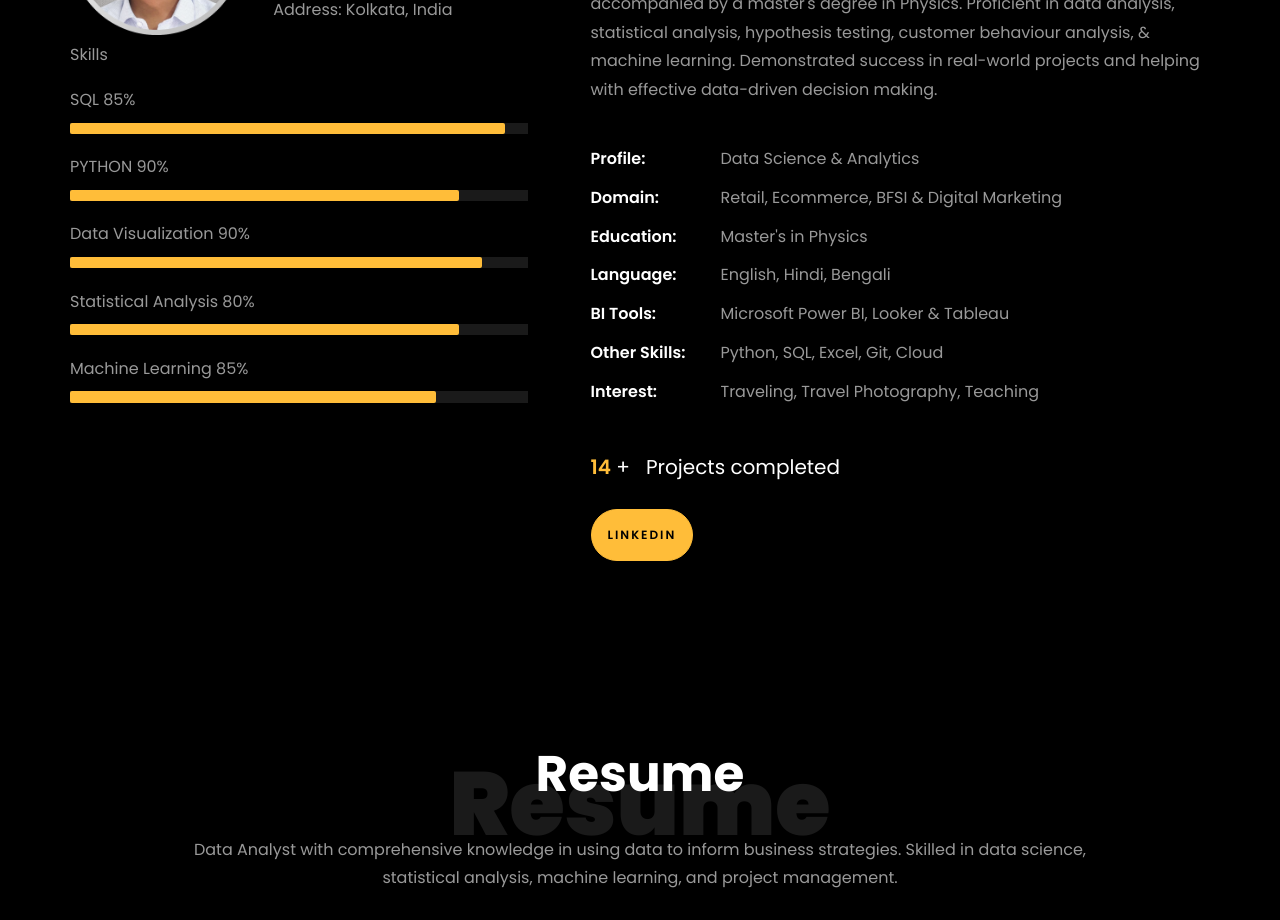
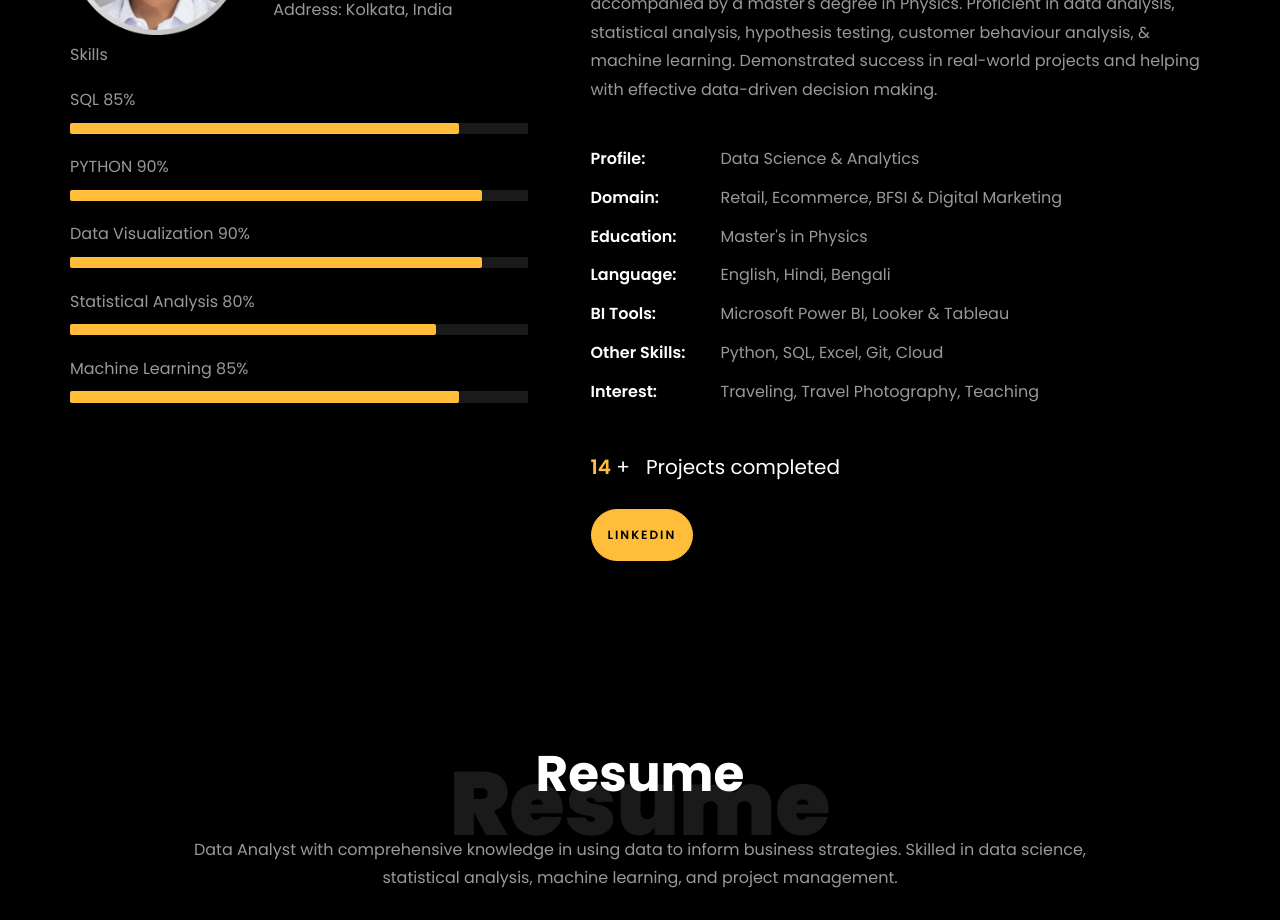
Before and after one commit to chayanroy3/chayanroy3.github.io, a plain HTML site: page index.html in a window 1280 px wide. Shown: the part 1000-1920 px from the top of the page. Drawn offline with Linux system fonts and the light colour scheme; animation ran at ten frames a second; files whose address does not match are found by name.

Commit message:
adjusted percentage

```diff
--- a/index.html
+++ b/index.html
@@ -233,13 +233,13 @@
 									<p class="title-s">Skills</p>
 									<span>SQL</span> <span class="pull-right">85%</span>
 									<div class="progress">
-										<div class="progress-bar" role="progressbar" style="width: 95%;" aria-valuenow="85" aria-valuemin="0"
+										<div class="progress-bar" role="progressbar" style="width: 85%;" aria-valuenow="85" aria-valuemin="0"
 											aria-valuemax="100"></div>
 									</div>
 
 									<span>PYTHON</span> <span class="pull-right">90%</span>
 									<div class="progress">
-										<div class="progress-bar" role="progressbar" style="width: 85%" aria-valuenow="90" aria-valuemin="0"
+										<div class="progress-bar" role="progressbar" style="width: 90%" aria-valuenow="90" aria-valuemin="0"
 											aria-valuemax="100"></div>
 									</div>
 
@@ -251,13 +251,13 @@
 
 									<span>Statistical Analysis</span> <span class="pull-right">80%</span>
 									<div class="progress">
-										<div class="progress-bar" role="progressbar" style="width: 85%" aria-valuenow="80" aria-valuemin="0"
+										<div class="progress-bar" role="progressbar" style="width: 80%" aria-valuenow="80" aria-valuemin="0"
 											aria-valuemax="100"></div>
 									</div>
 
 									<span>Machine Learning</span> <span class="pull-right">85%</span>
 									<div class="progress">
-										<div class="progress-bar" role="progressbar" style="width: 80%" aria-valuenow="85" aria-valuemin="0"
+										<div class="progress-bar" role="progressbar" style="width: 85%" aria-valuenow="85" aria-valuemin="0"
 											aria-valuemax="100"></div>
 									</div>
 								</div>
```
